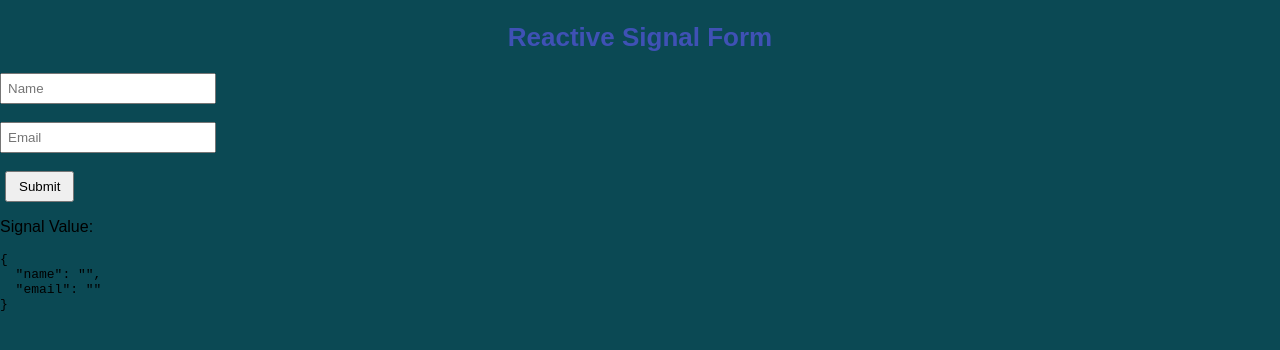
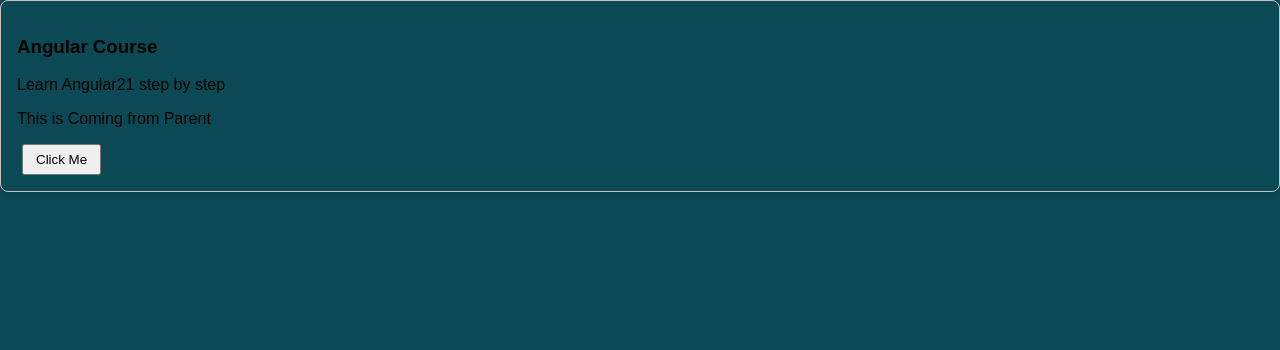
Before and after one commit to Rishab-RajHR/Angular-App, an Angular app: page / in a window 1280 px wide. Shown: the top 350 px of the page. Built offline with nearby package versions, Linux system fonts and the light colour scheme.

Commit message:
Reusable Card Component

```diff
--- a/src/app/app.html
+++ b/src/app/app.html
@@ -1,40 +1,7 @@
-<!-- <h2> Template-Driven Form + Signal</h2>
+<app-card
+      [title]="'Angular Course'"
+      [description]="'Learn Angular21 step by step'">
 
-<input
-[(ngModel)]="name"
-(ngModelChange)="name.set($event)"
-placeholder="Enter your name"
->
-
-<br><br>
-
-<input
-[(ngModel)]="email"
-(ngModelChange)="email.set($event)"
-placeholder="Enter your email"
->
-
-<br><br>
-
-<button (click)="submitForm()">Submit</button>
-
-<p>Name: {{name()}}</p>
-<p>Email: {{email()}}</p> -->
-
-
-<h2>Reactive Signal Form</h2>
-
-<form [formGroup]="form">
-    <input formControlName="name" placeholder="Name">
-    <br><br>
-    <input formControlName="email" placeholder="Email">
-    <br><br>
-</form>
-
-<button (click)="submitForm()">Submit</button>
-
-<!-- <p>Name: {{form.get('name')?.value}}</p>
-<p>Email: {{form.get('email')?.value}}</p> -->
-
-<p>Signal Value:</p>
-<pre>{{userSignal() | json}}</pre>
+      <p>This is Coming from Parent</p>
+      <button>Click Me</button>
+</app-card>
--- a/src/app/app.ts
+++ b/src/app/app.ts
@@ -1,38 +1,12 @@
-// import { FormsModule } from '@angular/forms';
-import { FormBuilder, ReactiveFormsModule } from '@angular/forms';
 import { Component, signal } from '@angular/core';
-import { CommonModule } from '@angular/common';
+import { Card } from './card/card';
 
 @Component({
-  imports: [ReactiveFormsModule,CommonModule],
+  imports: [Card],
   selector: 'app-root',
   templateUrl:'./app.html',
   styleUrls: ['./app.css']
 })
 export class App {
-    //  name = signal('');
-    //  email = signal('');
 
-    //  submitForm(){
-    //    console.log(`Name: ${this.name()}, Email: ${this.email()}`);
-    //  }
-
-    userSignal = signal({ name: '', email: ''});
-
-    form : any;
-
-    constructor(private fb: FormBuilder) {
-       this.form = this.fb.group({
-          name: [''],
-          email: ['']
-       })
-
-       this.form.valueChanges.subscribe((value: any) => {
-          this.userSignal.set(value);
-       });
-    }
-
-    submitForm() {
-       console.log(`Name: ${this.userSignal().name}, Email: ${this.userSignal().email}`)
-    }
 }
--- /dev/null
+++ b/src/app/card/card.css
@@ -0,0 +1,6 @@
+.card {
+    border: 1px solid #c4c3c3;
+    padding: 16px;
+    border-radius: 8px;
+    box-shadow: 0 2px 5px rgba(0,0,0,0.1);
+}
--- /dev/null
+++ b/src/app/card/card.html
@@ -0,0 +1,6 @@
+<div class="card">
+    <h3>{{title()}}</h3>
+    <p>{{description()}}</p>
+
+    <ng-content></ng-content>
+</div>
--- /dev/null
+++ b/src/app/card/card.ts
@@ -0,0 +1,12 @@
+import { Component, input } from '@angular/core';
+
+@Component({
+  imports: [],
+  selector: 'app-card',
+  styleUrl: './card.css',
+  templateUrl: './card.html',
+})
+export class Card {
+   title = input<string>();
+   description = input<string>();
+}
```
Also changed, not shown: 1 other file (tests, documents, lock files or other folders).
